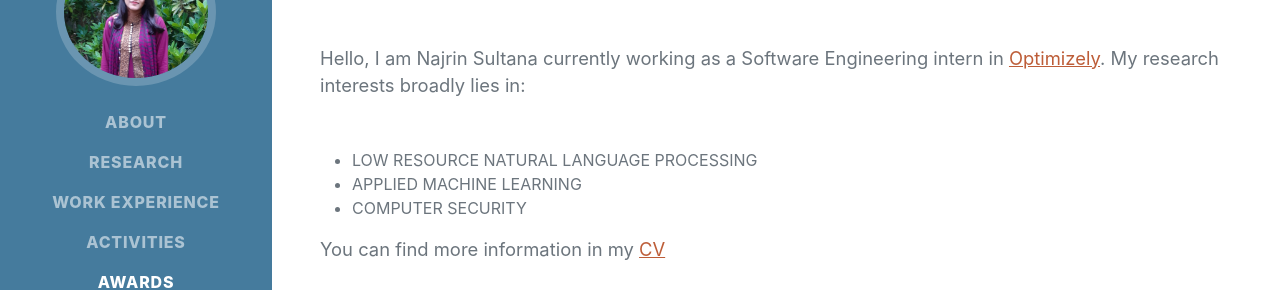
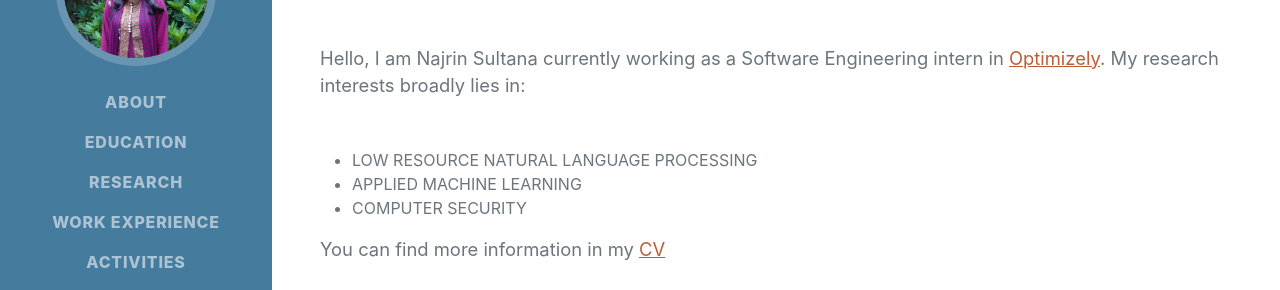
Before and after one commit to Shukti042/profile, a plain HTML site: page index.html in a window 1280 px wide. Shown: the part 284-574 px from the top of the page. Drawn offline with nearby package versions, Linux system fonts and the light colour scheme; some icons are missing; a web font is replaced by a local one.

Commit message:
add education to nav bar

```diff
--- a/index.html
+++ b/index.html
@@ -27,8 +27,8 @@
             <div class="collapse navbar-collapse" id="navbarResponsive">
                 <ul class="navbar-nav">
                     <li class="nav-item"><a class="nav-link js-scroll-trigger" href="#about">About</a></li>
+                    <li class="nav-item"><a class="nav-link js-scroll-trigger" href="#education">Education</a></li>
                     <li class="nav-item"><a class="nav-link js-scroll-trigger" href="#research">Research</a></li>
-                    <!-- <li class="nav-item"><a class="nav-link js-scroll-trigger" href="#teaching">Teaching</a></li> -->
                     <li class="nav-item"><a class="nav-link js-scroll-trigger" href="#work">Work Experience</a></li>
                     <li class="nav-item"><a class="nav-link js-scroll-trigger" href="#eca">Activities</a></li>
                     <li class="nav-item"><a class="nav-link js-scroll-trigger" href="#awards">Awards</a></li>
```
Also changed, not shown: assets/img/optimizely.png.
